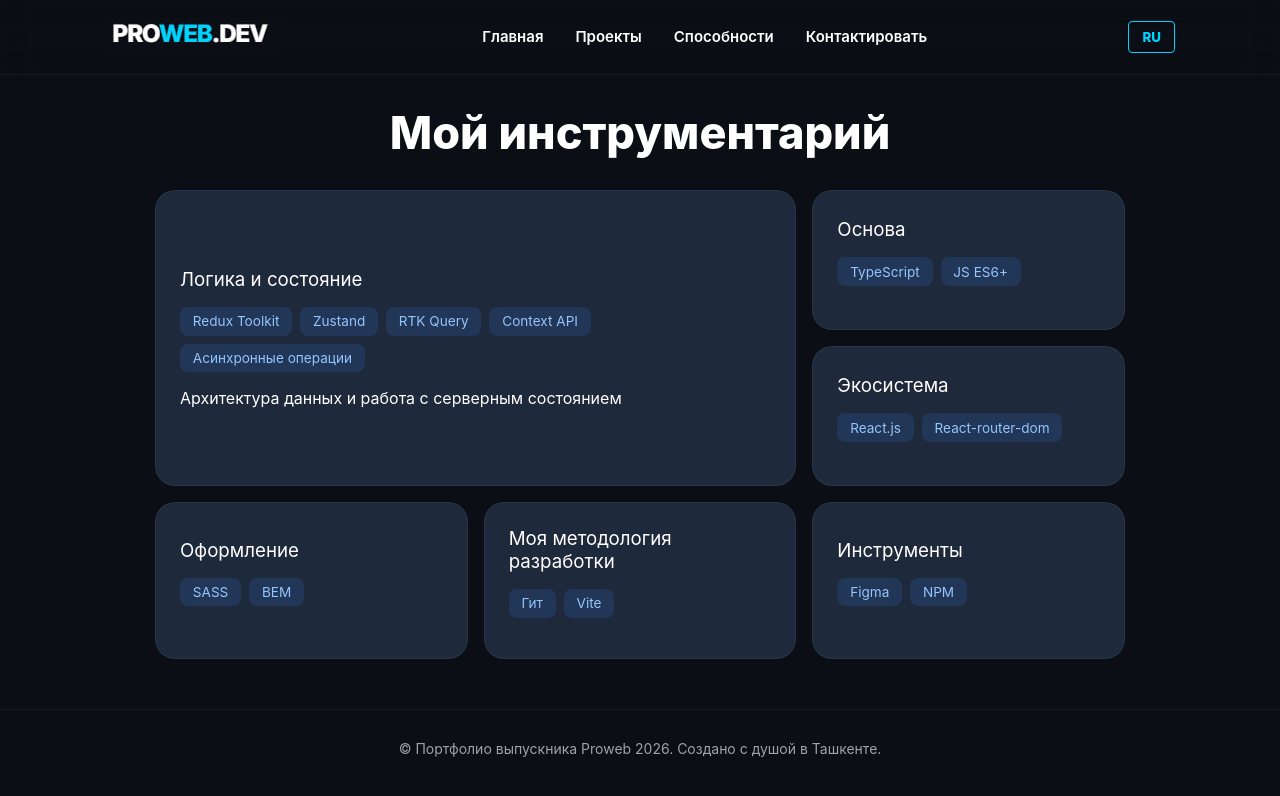
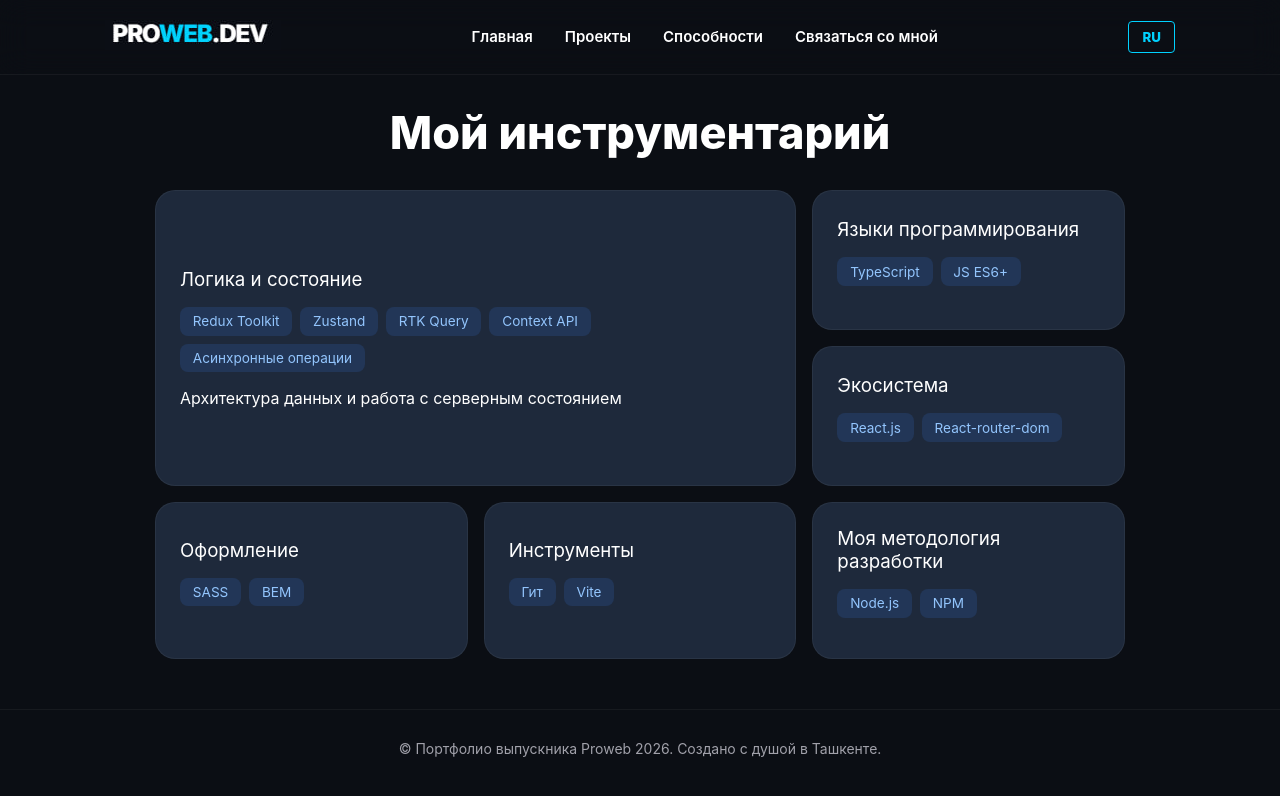
Before and after one commit to abdulloh-git/portfolio, a React (Vite) app: page /portfolio/Skills in a window 1280 px wide. Shown: the top 796 px of the page. Built offline with nearby package versions, Linux system fonts and the light colour scheme.

Commit message:
last commit

```diff
--- a/public/locales/en.json
+++ b/public/locales/en.json
@@ -30,14 +30,14 @@
     "workflow": "Workflow",
      "git": "Git",
      "vite": "Vite",
-     "core": "Core",
+     "lang": "Languages",
      "ts": "TypeScript",
      "js": "JS ES6+",
      "eco": "Ecosystem",
      "react": "React.js",
      "router": "React-router-dom",
      "tools": "Tools",
-     "figma": "Figma",
+     "node": "Node.js",
      "npm": "NPM",
      "lets": "Let's Work Together",
     "available": "I'm currently available for freelance work or full-time roles.",
--- a/public/locales/ru.json
+++ b/public/locales/ru.json
@@ -2,7 +2,7 @@
     "home": "Главная",
     "projetcs": "Проекты",
     "skills": "Способности",
-    "contact": "Контактировать",
+    "contact": "Связаться со мной",
     "slang": "Создаю цифровой опыт",
     "expirience": "Frontend-разработчик и выпускник образовательного центра Proweb (Узбекистан).",
     "view": "Посмотреть проекты",
@@ -30,14 +30,14 @@
     "workflow": "Моя методология разработки",
     "git": "Гит",
     "vite": "Vite",
-    "core": "Основа",
+    "lang": "Языки программирования",
     "ts": "TypeScript",
     "js": "JS ES6+",
     "eco": "Экосистема",
     "react": "React.js",
     "router": "React-router-dom",
     "tools": "Инструменты",
-    "figma": "Figma",
+    "node": "Node.js",
     "npm": "NPM",
     "lets": "Буду рад сотрудничеству",
     "available": "Рассматриваю предложения по проектной работе и штатным вакансиям",
--- a/src/pages/Contact/Contact.jsx
+++ b/src/pages/Contact/Contact.jsx
@@ -10,6 +10,7 @@ const Contact = () => {
   const lets = useTypewriter(t("lets"));
   return (
     <div className="contact">
+      <div className="container contact__wrapper">
         <div className="contact__text">
           <div className="contact__text-desc">
             <h2 className="contact__text-desc_h2">{lets}</h2>
@@ -38,7 +39,7 @@ const Contact = () => {
               <div className="contact__success-icon">✔️</div>
               <h3 className="contact__success-h3">{t("messageStatus")}</h3>
               <p className="contact__success-p">{t("thanks")}</p>
-            <button onClick={ reset } className="contact__success-btn" type='button'>
+              <button onClick={reset} className="contact__success-btn" type='button'>
                 {t("another")}
               </button>
             </div>
@@ -96,6 +97,7 @@ const Contact = () => {
           )}
         </div>
       </div>
+    </div>
   );
 };
 
--- a/src/pages/Contact/Contact.scss
+++ b/src/pages/Contact/Contact.scss
@@ -3,15 +3,15 @@
     padding: 56px;
     border-radius: 32px;
     border: 1px solid rgba(255, 255, 255, 0.05);
-    display: flex;
-    justify-content: space-between;
-    gap: 64px;
-    animation: slideIn 0.8s ease-out forwards;
+    &__wrapper {
+        display: flex;
+        justify-content: space-between;
+        gap: 64px;
 
-    @media screen and (max-width: 991px) {
-        flex-direction: column;
+        @media screen and (max-width: 991px) {
+            flex-direction: column;
+        }
     }
-
 
     &__text {
         flex: 1;
--- a/src/pages/Skills/Skills.jsx
+++ b/src/pages/Skills/Skills.jsx
@@ -10,7 +10,7 @@ const Skills = () => {
       <h2 className="skills__h1">{myStack}</h2>
       <div className="container skills__grid">
         <div className="skills__block">
-          <h3 className="skills__block-h3">{t("Logic")}</h3>
+          <h3 className="skills__block-h3 special">{t("Logic")}</h3>
           <div className="skills__block-components">
             <span className="skills__block-components-span">{t("RTK")}</span>
             <span className="skills__block-components-span">{t("zustand")}</span>
@@ -21,7 +21,7 @@ const Skills = () => {
           <p className="skills__block-p">{t("logicText")}</p>
         </div>
         <div className="skills__block">
-          <h3 className="skills__block-h3">{t("core")}</h3>
+          <h3 className="skills__block-h3">{t("lang")}</h3>
           <div className="skills__block-components">
             <span className="skills__block-components-span">{t("ts")}</span>
             <span className="skills__block-components-span">{t("js")}</span>
@@ -42,16 +42,16 @@ const Skills = () => {
           </div>
         </div>
         <div className="skills__block">
-          <h3 className="skills__block-h3">{t("workflow")}</h3>
+          <h3 className="skills__block-h3">{t("tools")}</h3>
           <div className="skills__block-components">
             <span className="skills__block-components-span">{t("git")}</span>
             <span className="skills__block-components-span">{t("vite")}</span>
           </div>
         </div>
         <div className="skills__block">
-          <h3 className="skills__block-h3">{t("tools")}</h3>
+          <h3 className="skills__block-h3">{t("workflow")}</h3>
           <div className="skills__block-components">
-            <span className="skills__block-components-span">{t("figma")}</span>
+            <span className="skills__block-components-span">{t("node")}</span>
             <span className="skills__block-components-span">{t("npm")}</span>
           </div>
         </div>
```
Also changed, not shown: src/components/scss/main.scss (line endings or trailing spaces). Lines whose indentation alone changed are shown as unchanged.
